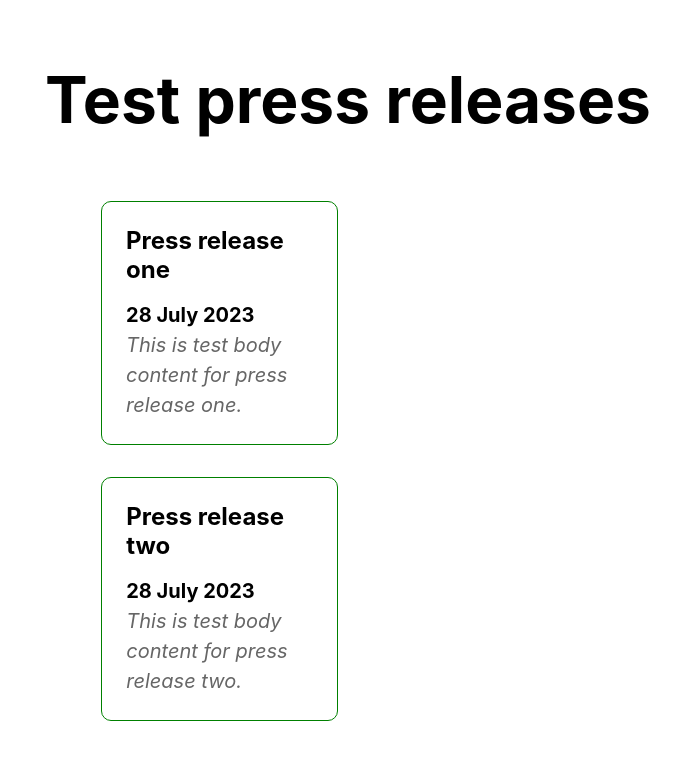
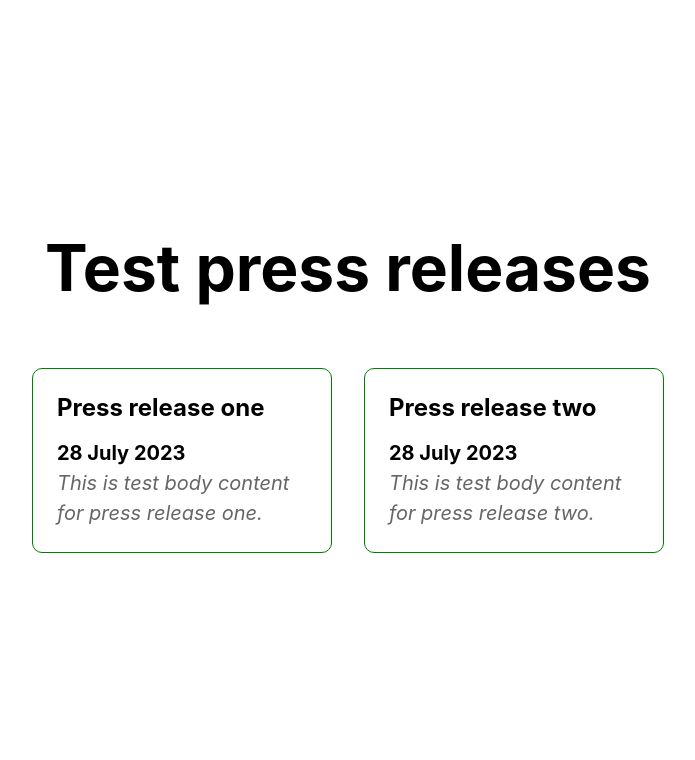
Before and after one commit to cstanleyhns/janes-test-site, a Next.js app: page / in a window 1280 px wide. Shown: the top 760 px of the page, without its empty margins (292-987 px from the left). Built offline with nearby package versions, Linux system fonts and the light colour scheme.

Commit message:
set width of card to 300px

```diff
--- a/styles/Home.module.css
+++ b/styles/Home.module.css
@@ -88,7 +88,7 @@
   border: 1px solid green;
   border-radius: 10px;
   transition: color 0.15s ease, border-color 0.15s ease;
-  width: 45%;
+  width: 300px;
   cursor: pointer;
 }
 
```
